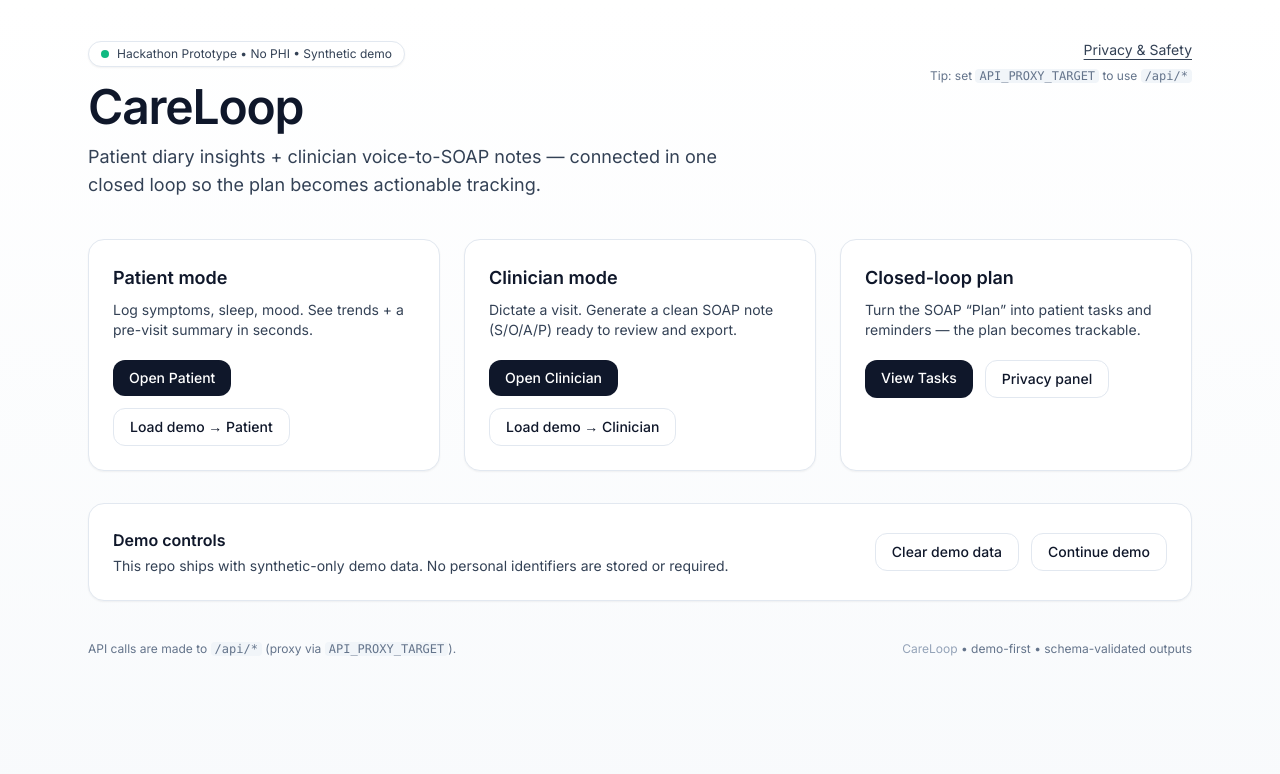
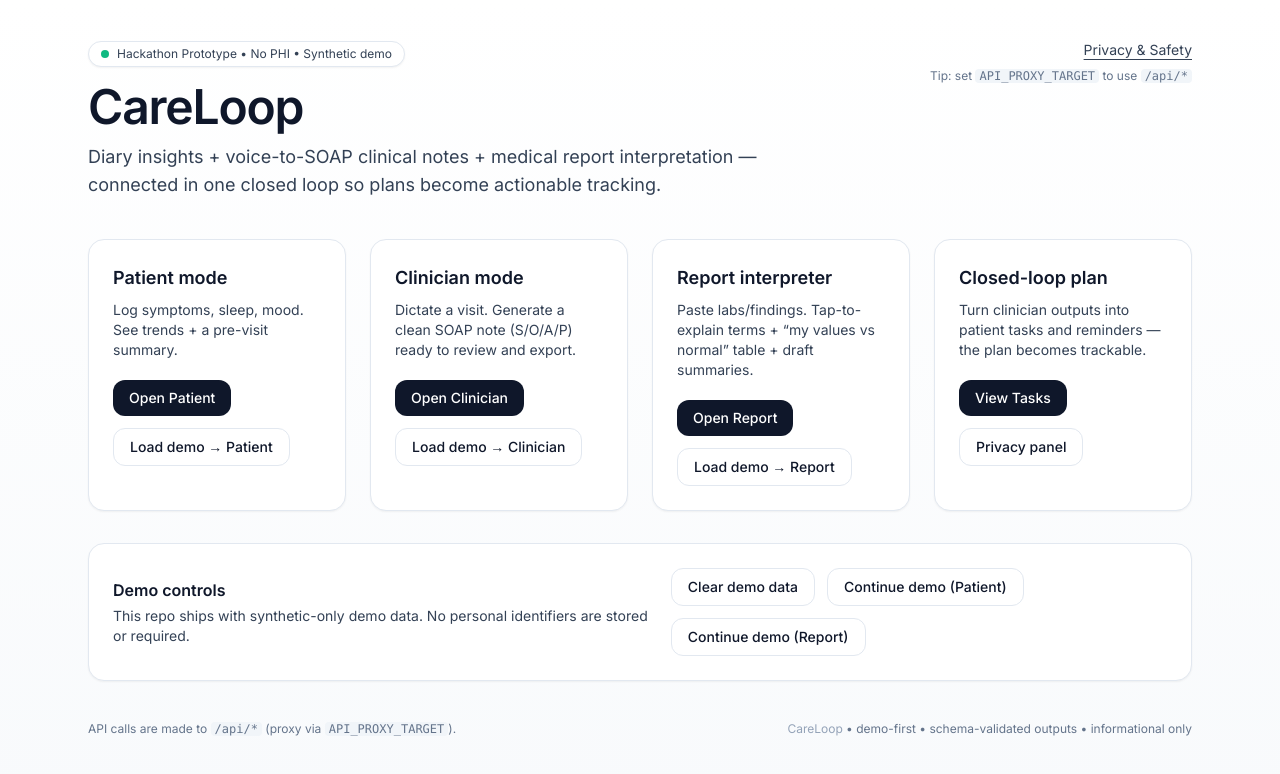
Before and after one commit to sgyorgy/careloop, a Next.js app in the folder apps/web/: page / in a window 1280 px wide. Shown: the top 774 px of the page. Built offline with nearby package versions, Linux system fonts and the light colour scheme.

Commit message:
Add reportText to demo payload and update logic

```diff
--- a/apps/web/src/app/page.tsx
+++ b/apps/web/src/app/page.tsx
@@ -16,11 +16,13 @@ type DiaryEntry = {
 type DemoPayload = {
   diary: DiaryEntry[];
   clinicianTranscript: string;
+  reportText: string;
 };
 
 const DEMO_KEYS = {
   diary: "careloop.demoDiary.v1",
   transcript: "careloop.demoTranscript.v1",
+  reportText: "careloop.demoReportText.v1",
   loadedAt: "careloop.demoLoadedAt.v1",
 } as const;
 
@@ -59,19 +61,45 @@ function makeDemo(): DemoPayload {
     "Plan: trial lactose-free diet for 2 weeks, keep symptom diary, consider OTC lactase as needed, follow up in 2–3 weeks, " +
     "return sooner if worsening pain, fever, or blood in stool.";
 
-  return { diary, clinicianTranscript };
+  // Synthetic “medical report” (no identifiers)
+  // Keep it text-first for hackathon stability; PDF upload can come later.
+  const reportText = [
+    "SYNTHETIC MEDICAL REPORT (DEMO — NO PHI)",
+    "",
+    "LABORATORY RESULTS — 2026-02-20",
+    "HbA1c: 7.8 % (ref: 4.0–5.6)  [H]",
+    "Fasting glucose: 9.2 mmol/L (ref: 3.9–5.5)  [H]",
+    "LDL cholesterol: 3.6 mmol/L (ref: <3.0)  [H]",
+    "HDL cholesterol: 1.0 mmol/L (ref: >1.0)  [L/N borderline]",
+    "Triglycerides: 2.1 mmol/L (ref: <1.7)  [H]",
+    "CRP: 12 mg/L (ref: <5)  [H]",
+    "ALT: 58 U/L (ref: <45)  [H]",
+    "Creatinine: 78 µmol/L (ref: 62–106)  [N]",
+    "",
+    "IMAGING (SUMMARY)",
+    "Abdominal ultrasound: hepatic steatosis (mild). Renal cyst (benignus-appearing), no hydronephrosis.",
+    "",
+    "CLINICAL WORDING / TERMS",
+    "status post dietary change; suspected metabolic syndrome. No acute distress. Rule out secondary causes if persistent.",
+    "",
+    "IMPRESSION",
+    "Findings consistent with elevated glycemic markers and dyslipidemia. Inflammatory marker (CRP) mildly elevated.",
+    "This document is informational only. A clinician should interpret in context.",
+  ].join("\n");
+
+  return { diary, clinicianTranscript, reportText };
 }
 
 export default function HomePage() {
   const router = useRouter();
   const [status, setStatus] = useState<"idle" | "loaded" | "error">("idle");
-
   const demo = useMemo(() => makeDemo(), []);
 
-  function loadDemoAndGo(path: "/patient" | "/clinician") {
+  function loadDemoAndGo(path: "/patient" | "/clinician" | "/report") {
     try {
       localStorage.setItem(DEMO_KEYS.diary, JSON.stringify(demo.diary));
       localStorage.setItem(DEMO_KEYS.transcript, demo.clinicianTranscript);
+      localStorage.setItem(DEMO_KEYS.reportText, demo.reportText);
       localStorage.setItem(DEMO_KEYS.loadedAt, new Date().toISOString());
       setStatus("loaded");
       router.push(`${path}?demo=1`);
@@ -84,6 +112,7 @@ export default function HomePage() {
     try {
       localStorage.removeItem(DEMO_KEYS.diary);
       localStorage.removeItem(DEMO_KEYS.transcript);
+      localStorage.removeItem(DEMO_KEYS.reportText);
       localStorage.removeItem(DEMO_KEYS.loadedAt);
       setStatus("idle");
     } catch {
@@ -100,34 +129,30 @@ export default function HomePage() {
               <span className="inline-block h-2 w-2 rounded-full bg-emerald-500" />
               Hackathon Prototype • No PHI • Synthetic demo
             </div>
-            <h1 className="mt-4 text-4xl font-semibold tracking-tight text-slate-900 sm:text-5xl">
-              CareLoop
-            </h1>
+
+            <h1 className="mt-4 text-4xl font-semibold tracking-tight text-slate-900 sm:text-5xl">CareLoop</h1>
+
             <p className="mt-3 max-w-2xl text-base text-slate-700 sm:text-lg">
-              Patient diary insights + clinician voice-to-SOAP notes — connected in one closed loop so the plan becomes
-              actionable tracking.
+              Diary insights + voice-to-SOAP clinical notes + medical report interpretation — connected in one closed loop
+              so plans become actionable tracking.
             </p>
           </div>
 
           <div className="hidden sm:flex flex-col items-end gap-2">
-            <Link
-              href="/privacy"
-              className="text-sm text-slate-700 underline underline-offset-4 hover:text-slate-900"
-            >
+            <Link href="/privacy" className="text-sm text-slate-700 underline underline-offset-4 hover:text-slate-900">
               Privacy & Safety
             </Link>
             <div className="text-xs text-slate-500">
-              Tip: set <code className="rounded bg-slate-100 px-1">API_PROXY_TARGET</code> to use <code className="rounded bg-slate-100 px-1">/api/*</code>
+              Tip: set <code className="rounded bg-slate-100 px-1">API_PROXY_TARGET</code> to use{" "}
+              <code className="rounded bg-slate-100 px-1">/api/*</code>
             </div>
           </div>
         </header>
 
-        <section className="mt-10 grid gap-6 md:grid-cols-3">
+        <section className="mt-10 grid gap-6 md:grid-cols-2 lg:grid-cols-4">
           <div className="rounded-2xl border border-slate-200 bg-white p-6 shadow-sm">
             <h2 className="text-lg font-semibold text-slate-900">Patient mode</h2>
-            <p className="mt-2 text-sm text-slate-700">
-              Log symptoms, sleep, mood. See trends + a pre-visit summary in seconds.
-            </p>
+            <p className="mt-2 text-sm text-slate-700">Log symptoms, sleep, mood. See trends + a pre-visit summary.</p>
             <div className="mt-5 flex flex-wrap gap-3">
               <Link
                 href="/patient"
@@ -166,9 +191,30 @@ export default function HomePage() {
           </div>
 
           <div className="rounded-2xl border border-slate-200 bg-white p-6 shadow-sm">
+            <h2 className="text-lg font-semibold text-slate-900">Report interpreter</h2>
+            <p className="mt-2 text-sm text-slate-700">
+              Paste labs/findings. Tap-to-explain terms + “my values vs normal” table + draft summaries.
+            </p>
+            <div className="mt-5 flex flex-wrap gap-3">
+              <Link
+                href="/report"
+                className="rounded-xl bg-slate-900 px-4 py-2 text-sm font-medium text-white hover:bg-slate-800"
+              >
+                Open Report
+              </Link>
+              <button
+                onClick={() => loadDemoAndGo("/report")}
+                className="rounded-xl border border-slate-200 bg-white px-4 py-2 text-sm font-medium text-slate-900 hover:bg-slate-50"
+              >
+                Load demo → Report
+              </button>
+            </div>
+          </div>
+
+          <div className="rounded-2xl border border-slate-200 bg-white p-6 shadow-sm">
             <h2 className="text-lg font-semibold text-slate-900">Closed-loop plan</h2>
             <p className="mt-2 text-sm text-slate-700">
-              Turn the SOAP “Plan” into patient tasks and reminders — the plan becomes trackable.
+              Turn clinician outputs into patient tasks and reminders — the plan becomes trackable.
             </p>
             <div className="mt-5 flex flex-wrap gap-3">
               <Link
@@ -203,11 +249,19 @@ export default function HomePage() {
               >
                 Clear demo data
               </button>
+
               <Link
                 href="/patient?demo=1"
                 className="rounded-xl border border-slate-200 bg-white px-4 py-2 text-sm font-medium text-slate-900 hover:bg-slate-50"
               >
-                Continue demo
+                Continue demo (Patient)
+              </Link>
+
+              <Link
+                href="/report?demo=1"
+                className="rounded-xl border border-slate-200 bg-white px-4 py-2 text-sm font-medium text-slate-900 hover:bg-slate-50"
+              >
+                Continue demo (Report)
               </Link>
             </div>
           </div>
@@ -215,13 +269,12 @@ export default function HomePage() {
           {status !== "idle" && (
             <div className="mt-4 rounded-xl border border-slate-200 bg-slate-50 px-4 py-3 text-sm text-slate-800">
               {status === "loaded" && (
-                <span>
-                  ✅ Demo data loaded into localStorage. Open Patient/Clinician pages to see it.
-                </span>
+                <span>✅ Demo data loaded into localStorage. Open Patient/Clinician/Report pages to see it.</span>
               )}
               {status === "error" && (
                 <span>
-                  ⚠️ Couldn’t access localStorage (private mode / policy). You can still use the app without demo loading.
+                  ⚠️ Couldn’t access localStorage (private mode / policy). You can still use the app without demo
+                  loading.
                 </span>
               )}
             </div>
@@ -234,7 +287,7 @@ export default function HomePage() {
             <code className="rounded bg-slate-100 px-1">API_PROXY_TARGET</code>).
           </div>
           <div>
-            <span className="text-slate-400">CareLoop</span> • demo-first • schema-validated outputs
+            <span className="text-slate-400">CareLoop</span> • demo-first • schema-validated outputs • informational only
           </div>
         </footer>
       </div>
```
